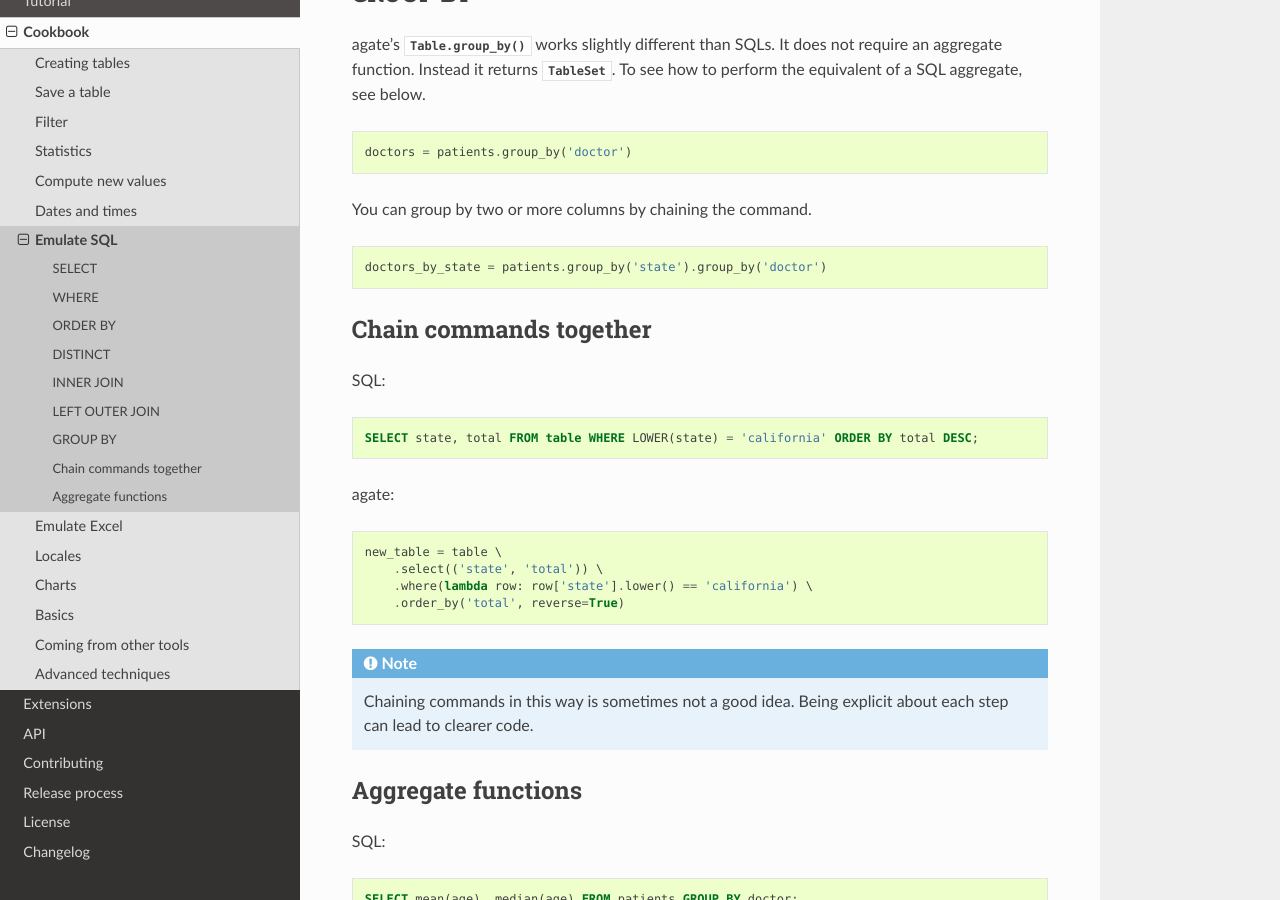
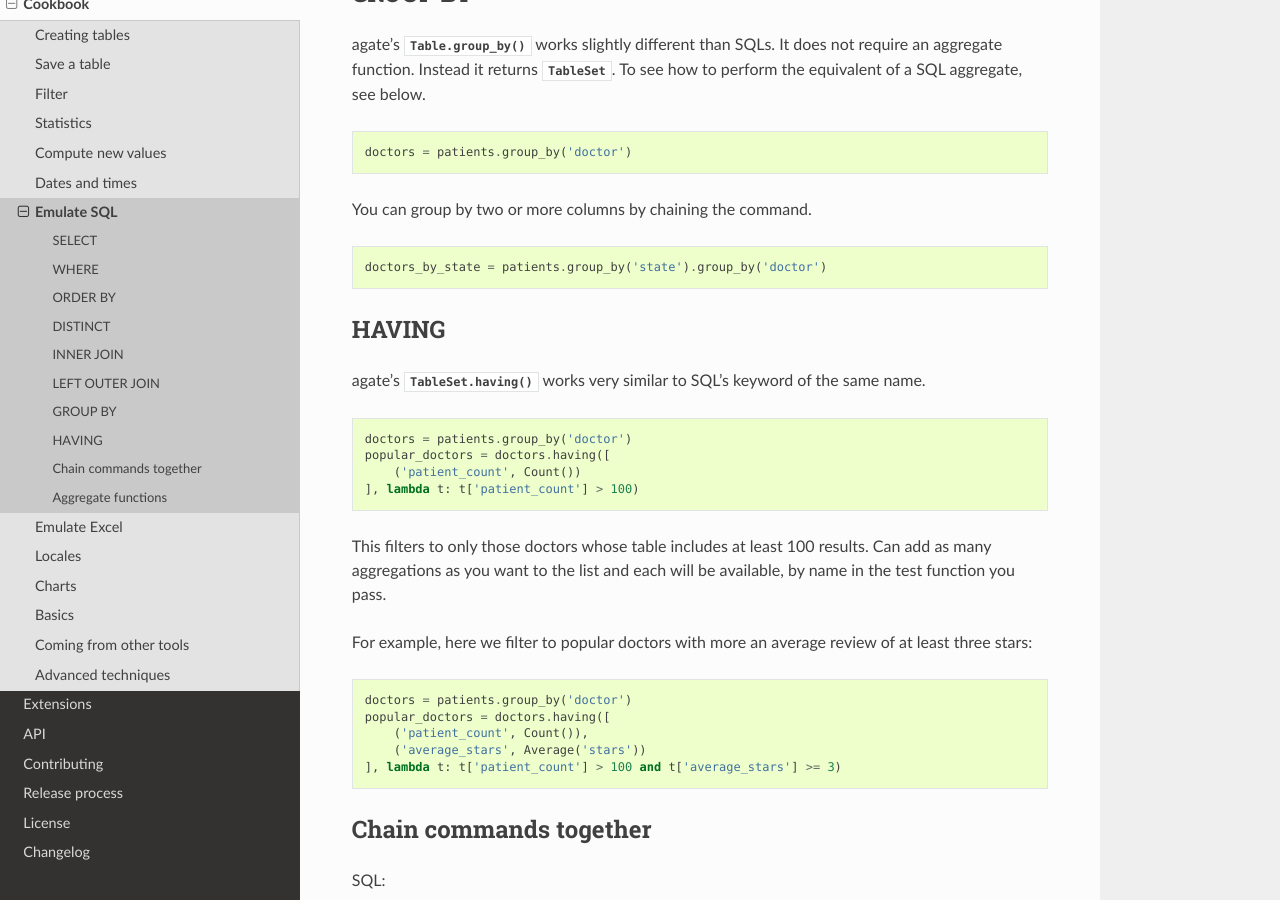
Before and after one commit to wireservice/agate, a Sphinx documentation site: the page built from docs/cookbook/sql.rst, in a window 1280 px wide and 900 px high, scrolled down 2302 px. Built offline with Sphinx 7.4.7 and the Read the Docs theme 2.0.0, drawn with Linux system fonts in a browser that asks for light colours; pages that are not in the unit, such as notebooks, are missing from menus.

Commit message:
Add cookbook example of HAVING.

```diff
--- a/docs/cookbook/sql.rst
+++ b/docs/cookbook/sql.rst
@@ -121,6 +121,30 @@ You can group by two or more columns by chaining the command.
 
     doctors_by_state = patients.group_by('state').group_by('doctor')
 
+HAVING
+======
+
+agate's :meth:`.TableSet.having` works very similar to SQL's keyword of the same name.
+
+.. code-block:: python
+
+    doctors = patients.group_by('doctor')
+    popular_doctors = doctors.having([
+        ('patient_count', Count())
+    ], lambda t: t['patient_count'] > 100)
+
+This filters to only those doctors whose table includes at least 100 results. Can add as many aggregations as you want to the list and each will be available, by name in the test function you pass.
+
+For example, here we filter to popular doctors with more an average review of at least three stars:
+
+.. code-block:: python
+
+    doctors = patients.group_by('doctor')
+    popular_doctors = doctors.having([
+        ('patient_count', Count()),
+        ('average_stars', Average('stars'))
+    ], lambda t: t['patient_count'] > 100 and t['average_stars'] >= 3)
+
 Chain commands together
 =======================
 
```
